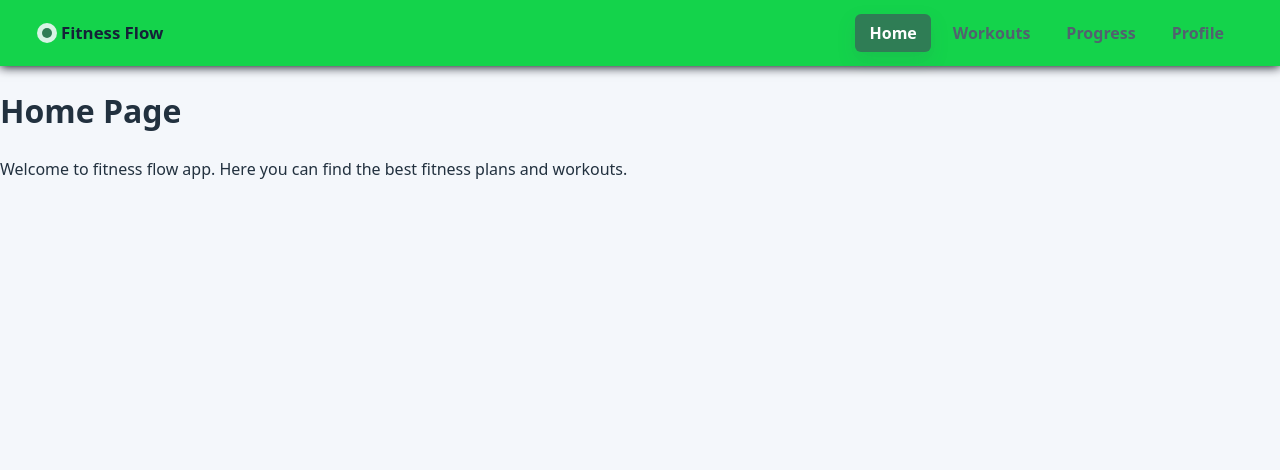
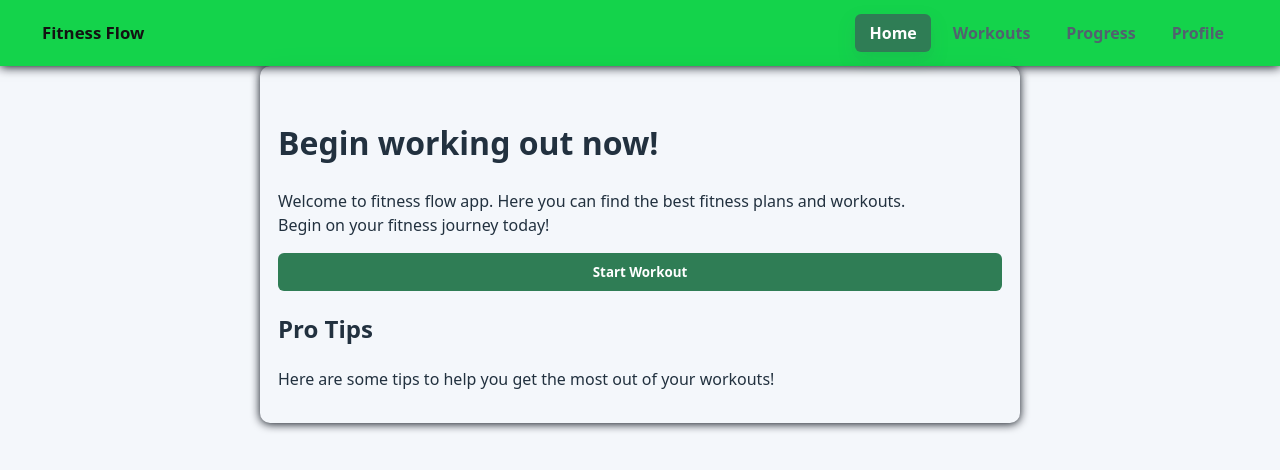
Before and after one commit to njugunacynthia32-sketch/Fitness-flow-App, a React (Vite) app: page / in a window 1280 px wide. Shown: the top 470 px of the page. Built offline with nearby package versions, Linux system fonts and the light colour scheme.

Commit message:
Remove initial welcome information on home page and replaced it with updated information

```diff
--- a/src/App.css
+++ b/src/App.css
@@ -361,24 +361,14 @@ button:disabled {
 }
 
 .navbar-brand {
-  color: #152238;
+  color: #131212;
   font-size: 1.05rem;
   font-weight: 800;
   text-decoration: none;
   white-space: nowrap;
 }
 
-.navbar-brand::before {
-  content: "";
-  display: inline-block;
-  width: 10px;
-  height: 10px;
-  margin-right: 9px;
-  border-radius: 999px;
-  background: #2f7d55;
-  box-shadow: 0 0 0 5px #d8f3e5;
-  vertical-align: 1px;
-}
+
 
 .navbar-links {
   display: flex;
@@ -437,3 +427,22 @@ button:disabled {
     justify-content: center;
   }
 }
+
+.home {
+  max-width: 760px;
+  margin: 0 auto;
+  padding: 32px 18px;
+  font-size: medium;
+  box-shadow: 0 1px 10px rgba(0, 7, 17, 0.968);
+  border-radius: 10px;
+}
+
+.start-workout-button {
+  background: #2f7d55;
+  color: #ffffff;
+  border: none;
+  border-radius: 6px;
+  padding: 10px 20px;
+  font-weight: 700;
+  cursor: pointer;
+}
--- a/src/pages/Home.jsx
+++ b/src/pages/Home.jsx
@@ -1,9 +1,25 @@
+import { Link } from "react-router-dom"
+
 function Home() {
     return (
-        <div>
-            <h1>Home Page</h1>
+
+    <div className="home">
+        <div className="welcome-section">
+            <h1>Begin working out now!</h1>
             <p>Welcome to fitness flow app. Here you can find the best fitness plans and workouts.</p>
+            <p>Begin on your fitness journey today!</p>
+                <Link to="/workouts">
+                <button className="start-workout-button">Start Workout</button>
+                </Link>
         </div>
-    )
+
+
+        <div className="Pro-tips">
+            <h2>Pro Tips</h2>
+            <p>Here are some tips to help you get the most out of your workouts!</p>
+        </div>
+    </div>
+
+);
 }
 export default Home
```
